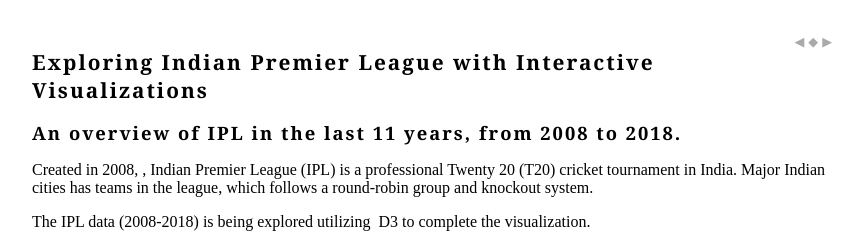
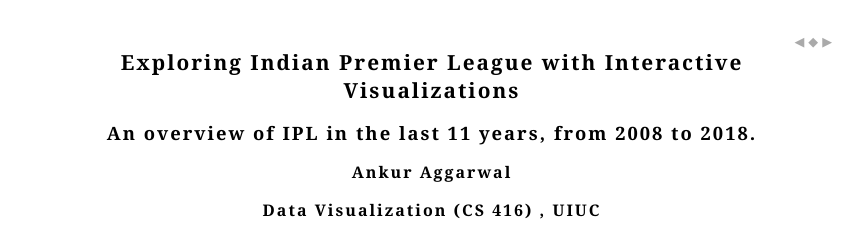
Before and after one commit to AnkurAggarwal-ORR/Data, a plain HTML site: page index.html in a window 1280 px wide. Shown: the top 234 px of the page, without its empty margins (208-1071 px from the left). Drawn offline with Linux system fonts and the light colour scheme.

Commit message:
Update index.html

```diff
--- a/index.html
+++ b/index.html
@@ -4,8 +4,10 @@
    <body>
       <article>
          <nav><a href="" >◀</a>&nbsp;<a href="index.html">◆</a>&nbsp;<a href="chart1-html" >▶</a></nav>
-         <h1>Exploring Indian Premier League with Interactive Visualizations</h1>
-         <h2>An overview of IPL in the last 11 years, from 2008 to 2018.</h2>
+         <h1 style="text-align:center">Exploring Indian Premier League with Interactive Visualizations</h1>
+         <h2 style="text-align:center">An overview of IPL in the last 11 years, from 2008 to 2018.</h2>
+         <h3 style="text-align:center">Ankur Aggarwal</h2>
+         <h3 style="text-align:center">Data Visualization (CS 416) , UIUC</h2>
          <p>
             Created in 2008, , Indian Premier League (IPL) is a professional Twenty 20 (T20) cricket tournament in India. Major Indian cities has teams in the league, which follows a round-robin group and knockout system.
          </p>
```
